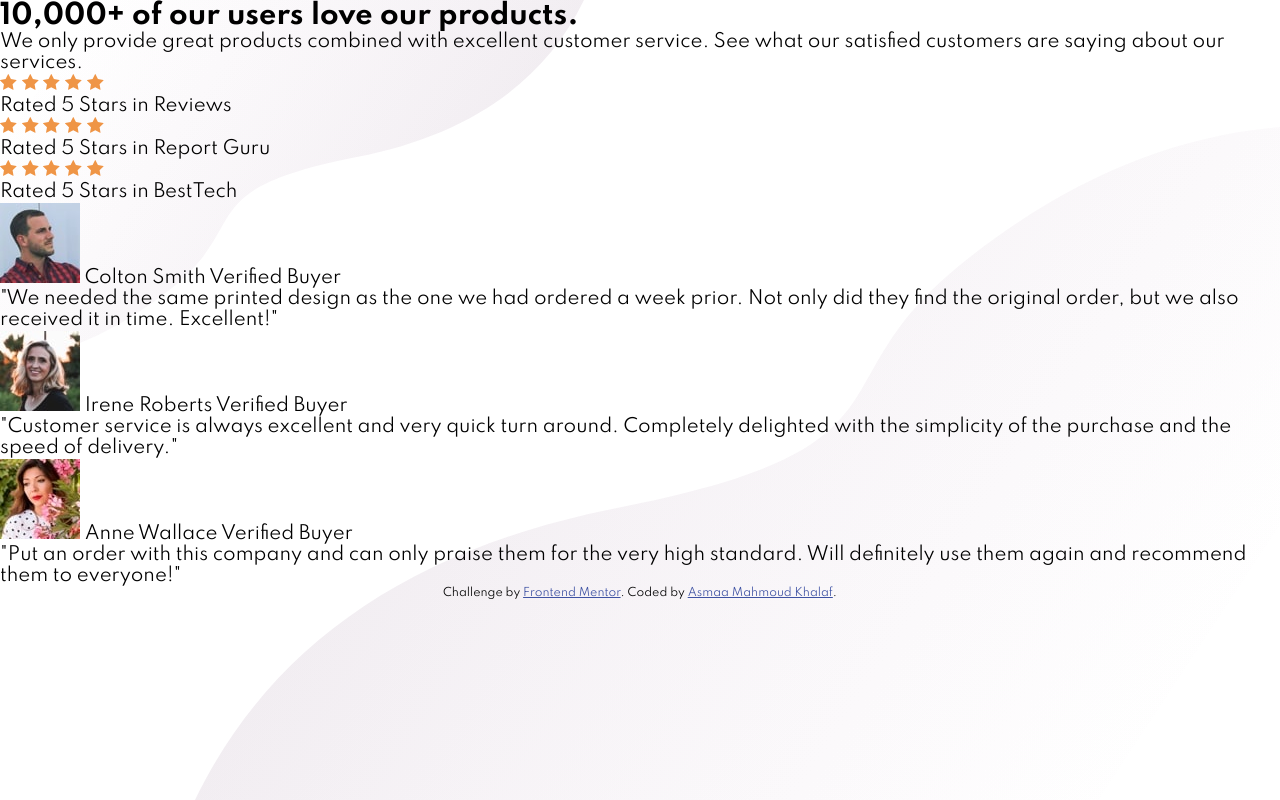
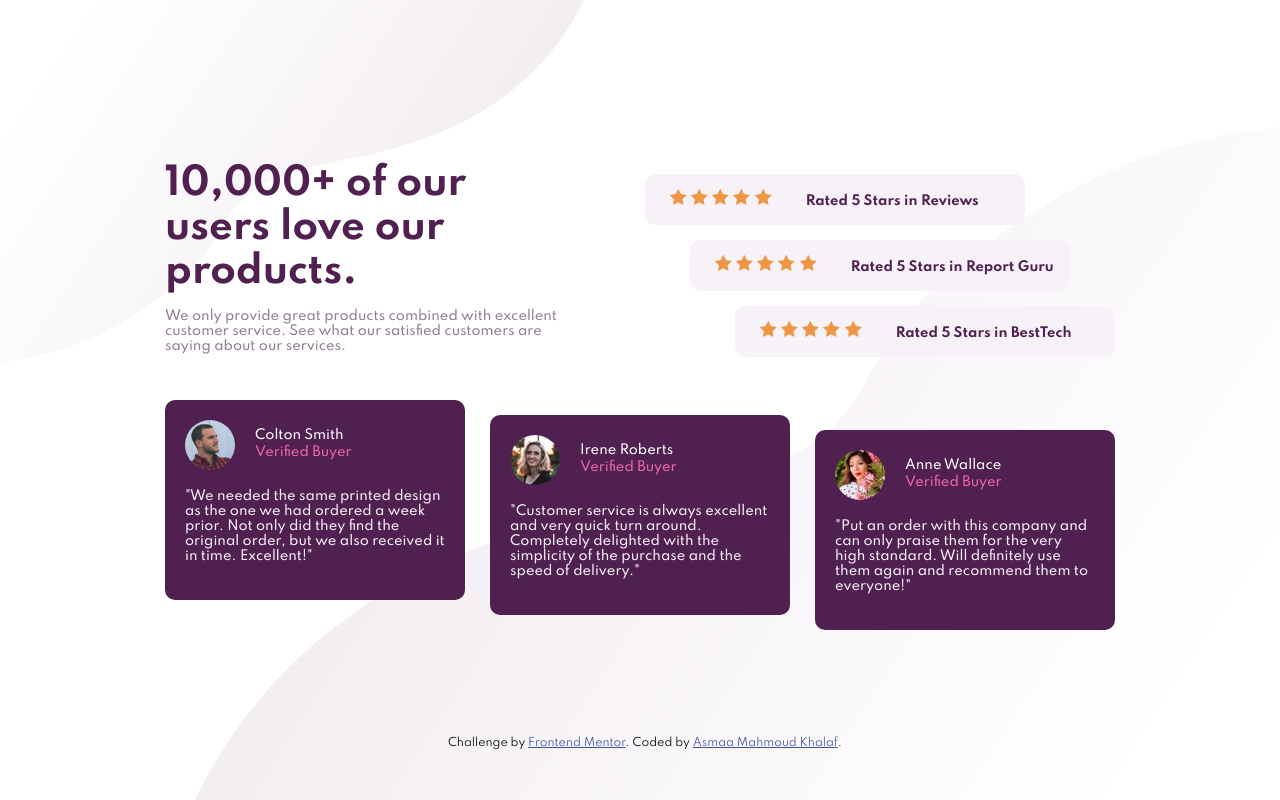
Before and after one commit to AsmaaMK/social-proof-section-master, a plain HTML site: page index.html in a window 1280 px wide. Drawn offline with Linux system fonts and the light colour scheme.

Commit message:
Style desktop version

```diff
--- a/style.css
+++ b/style.css
@@ -13,7 +13,6 @@
 
 html, body {
     font-family: 'Spartan', sans-serif;
-    font-size: 18px;
     background-image: url(images/bg-pattern-top-desktop.svg),
                       url(images/bg-pattern-bottom-desktop.svg);
     background-position: top left, bottom right;
@@ -21,15 +20,131 @@ html, body {
     height: 100%;
 }
 
-.test {
-    text-align: center;
-    border: rebeccapurple solid 1px;
+body {
+    display: flex;
+    flex-direction: column;
+    justify-content: center;
+    align-items: center;
+}
+
+section {
+    width: 950px;
+    height: 230px;
+    display: flex;
+    justify-content: space-between;
+    align-items: center;
+    margin-bottom: 20px;
+}
+
+/* title section style */
+.title {
+    width: 400px;
+}
+
+.title h1 {
+    color: var(--very-dark-magenta);
+    font-size: 37px;
+}
+
+.title p {
+    color: var(--dark-magenta);
+    font-size: 13px;
+    font-weight: 500;
+    padding: 15px 0;
+}
+
+/* rate section style */
+.rate {
+    display: flex;
+    flex-direction: column;
+    justify-content: center;
+    width: 470px;
+}
+
+.rate > * {
+    width: 380px;
+    background-color: var(--light-magenta);
+    margin-top: 15px;
+    padding-left: 10px;
+    border-radius: 10px;
+}
+
+.r1 {
+    align-self: flex-start;
+    margin-top: 0%;
+}
+
+.r2 {
+    align-self: center;
+}
+
+.r3 {
+    align-self: flex-end;
+}
+
+.r1 > *, .r2 > *, .r3 > * {
+    display: inline-block;
+    padding: 15px;
+}
+
+.r1 > p, .r2 > p, .r3 > p {
+    color: var(--very-dark-magenta);
+    font-size: 13px;
+    font-weight: 800;
+}
+
+/* cards section style  */
+.card {
+    background-color: var(--very-dark-magenta);
+    border-radius: 10px;
+    padding: 20px;
+    color: var(--light-magenta);
+    width: 300px;
+    height: 200px;
+    font-size: 13px;
+    font-weight: 500;
+    position: relative;
+}
+
+.c1 {
+    align-self: flex-start;
+}
+
+.c3 {
+    align-self: flex-end;
+}
+
+.card img {
+    width: 50px;
+    border-radius: 50%;
+}
+
+.card span {
+    position: absolute;
+    left: 90px;
+}
+
+.name {
+    color: white;
+    top: 28px;
+}
+
+.description {
+    color: var(--soft-pink);
+    top: 45px;
+}
+
+.card p {
+    padding-top: 15px;
 }
 
 /* footer */
 .attribution {
     font-size: 11px;
     text-align: center;
+    position: absolute;
+    bottom: 50px;
+    left: 35%;
 }
 
 .attribution a {
```
